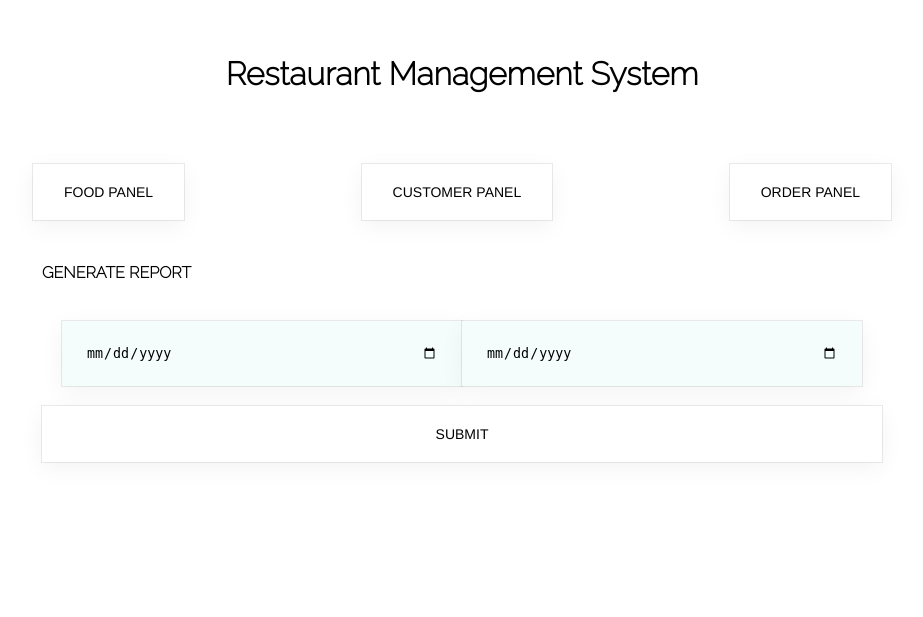
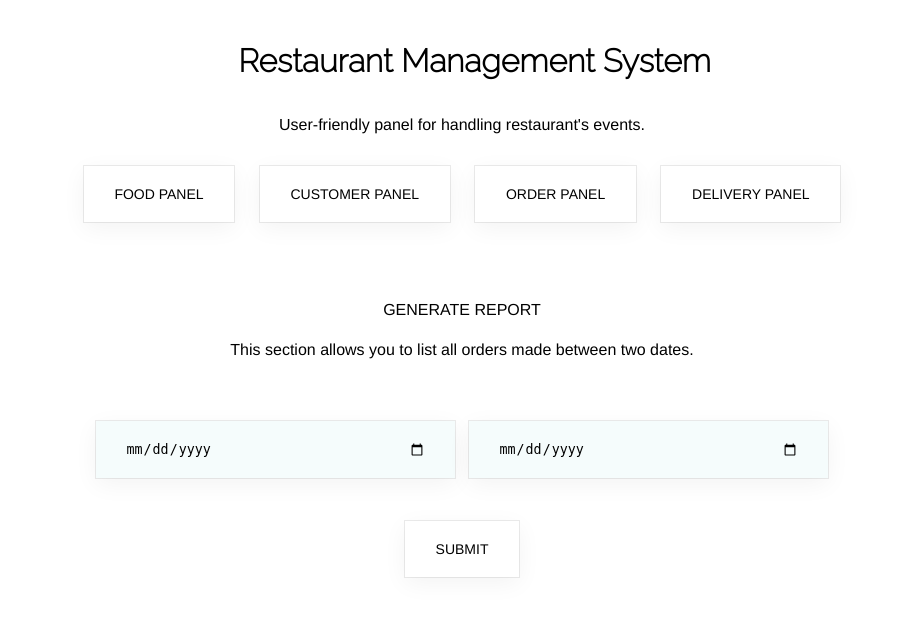
Before and after one commit to PsimonL/Restaurant-Management-System, a Django app: page / in a window 1280 px wide. Shown: the top 617 px of the page, without its empty margins (178-1101 px from the left). Run offline with Django 3.2, Linux system fonts and the light colour scheme; data comes from the database, SQL or seed files in the repository.

Commit message:
Set general layout

```diff
--- a/apps/artbase/app/templates/main.html
+++ b/apps/artbase/app/templates/main.html
@@ -1,4 +1,6 @@
 {% load static %}
+
+
 
 <!DOCTYPE html>
 <html lang="pl">
@@ -12,35 +14,48 @@
       href="https://fonts.googleapis.com/css2?family=Raleway:wght@200&display=swap"
       rel="stylesheet"
     />
-    <link rel="stylesheet" href="{% static 'css/style.css' %}" />
+    <link rel="stylesheet" href="/static/css/style.css" />
+    <script src="/static/js/script.js"></script>
     <title>Restaurant Management</title>
   </head>
 </html>
-
 <body>
   <div style="display: grid">
     <div class="header">
-      <h1>Restaurant Management System</h1>
+      <h1 style="text-align: center; padding: 1%; width: 100%;">Restaurant Management System</h1>
+      <p>User-friendly panel for handling restaurant's events.</p>
     </div>
-    <div style="display:flex; justify-content:space-evenly; padding: 2%; ">
-      <a href="{% url 'food_panel' %}" style="text-decoration: none; cursor: pointer;">
+    <div style="display:flex; justify-content: center; margin-top: 0%; margin-bottom: 5%;">
+      <a href="/food_panel" style="text-decoration: none; cursor: pointer;">
         <button class="button-48" role="button"><span class="text">Food Panel</span></button>
       </a>
-      <a href="{% url 'customer_panel' %}" style="text-decoration: none; cursor: pointer;">
+      <a href="/customer_panel" style="text-decoration: none; cursor: pointer;">
         <button class="button-48" role="button"><span class="text">Customer Panel</span></button>
       </a>
-      <a href="{% url 'order_panel' %}" style="text-decoration: none; cursor: pointer;">
+      <a href="/order_panel" style="text-decoration: none; cursor: pointer;">
         <button class="button-48" role="button"><span class="text">Order Panel</span></button>
+      </a>
+      <a href="/order_panel" style="text-decoration: none; cursor: pointer;">
+        <button class="button-48" role="button"><span class="text">Delivery Panel</span></button>
       </a>
     </div>
     <div style="display:grid; justify-content:space-evenly;">
-      <p>GENERATE REPORT</p>
-      <div  class="inputContainer">
-
-        <input name="date1"  type="date"/>
-        <input name="date2"  type="date"/>
+      <p style="text-align: center; margin: 0;">GENERATE REPORT</p>
+      <p style="text-align: center; font-weight: 100;">This section allows you to list all orders made between two dates.</p>
+      <div class="inputContainer">
+        <div style="padding: 1%;">
+          <input id="date1" name="date1" type="date"/>
+        </div>
+        <div style="padding: 1%;">
+          <input  id="date2" name="date2" type="date"/>
+        </div>
       </div>
-      <button class="button-48" role="button" type="submit"><span class="text">Submit</span></button>
+      <div style="display:flex; justify-content: center; align-items: center;">
+        <button id="reportButton" class="button-48" role="button" type="submit" onclick="showReport()"><span class="text">Submit</span></button>
+      </div>
+      <div id="report" class="report">
+        <p style="text-align: center;">OFFICIAL REPORT</p>
+      </div>
     </div>
   </div>
 </body>
--- a/apps/artbase/static/css/style.css
+++ b/apps/artbase/static/css/style.css
@@ -9,17 +9,16 @@
 }
 
 .header {
-    display: flex;
-    justify-content: center;
-    align-items: center;
+    display: block;
+    text-align: center;
+    justify-content: left;
     font-family: 'Raleway', sans-serif;
-    padding: 2%;
 }
 
 input {
     background-color: rgb(245, 252, 252);
-    width: 400px;
-    padding: 3%;
+    width: 300px;
+    padding: 1.5em 2.2em;
     line-height: 1em;
     box-shadow: rgba(0, 0, 0, 0.05) 0px 6px 24px 0px, rgba(0, 0, 0, 0.08) 0px 0px 0px 1px;
     border: 0;
@@ -27,11 +26,16 @@ input {
 
 select {
     background-color: rgb(245, 252, 252);
-    width: 425px;
-    padding: 3%;
+    width: 356px;
+    padding: 1.5em 2.2em;
     line-height: 1em;
     box-shadow: rgba(0, 0, 0, 0.05) 0px 6px 24px 0px, rgba(0, 0, 0, 0.08) 0px 0px 0px 1px;
     border: 0;
+}
+
+select::after {
+  content: '\25BC';
+  padding: 0em 1em;
 }
 
 .form {
@@ -47,11 +51,15 @@ select {
 }
 
 p {
-    font-family: 'Raleway', sans-serif;
-    font-weight: bold;
+    font-family: Clarkson,Helvetica,sans-serif;
+    font-weight: 100;
     line-height: 1.5em;
     text-decoration: none;
     color: black;
+}
+
+a {
+  padding: 1%;
 }
 
 .button-48 {
@@ -116,7 +124,23 @@ p {
 
 .inputContainer{
   display:flex;
-  justify-content:space-between;
-  align-items:space-between;
-  margin: 20px;
+  justify-content: center;
+  align-items: center;
+  margin: 0px;
+  margin-top: 5%;
+  margin-bottom: 5%;
 }
+
+.report {
+  opacity: 0;
+  transition: opacity 0.5s ease-in-out;
+  display: grid;
+  align-items: center;
+  justify-content: center;
+  margin-top: 5%;
+  margin-bottom: 5%;
+}
+
+.report.show {
+  opacity: 1;
+}
--- /dev/null
+++ b/apps/artbase/static/js/script.js
@@ -0,0 +1,18 @@
+function showReport() {
+    var date1Input = document.getElementById("date1");
+    var date2Input = document.getElementById("date2");
+
+    var date1Value = date1Input.value;
+    var date2Value = date2Input.value;
+
+    console.log("Date 1:", date1Value);
+    console.log("Date 2:", date2Value);
+
+    var reportElement = document.getElementById("report");
+
+    var paragraphInfo = document.createElement("p");
+    paragraphInfo.textContent = "This report contains all orders form " + date1Value + " to " + date2Value + ".";
+    reportElement.appendChild(paragraphInfo);
+
+    reportElement.classList.toggle("show");
+}
```
Also changed, not shown: apps/artbase/app/templates/customer_panel.html (+10 -1 lines), apps/artbase/app/templates/food_panel.html (+10 -1 lines), apps/artbase/app/templates/order_panel.html (+10 -1 lines).
